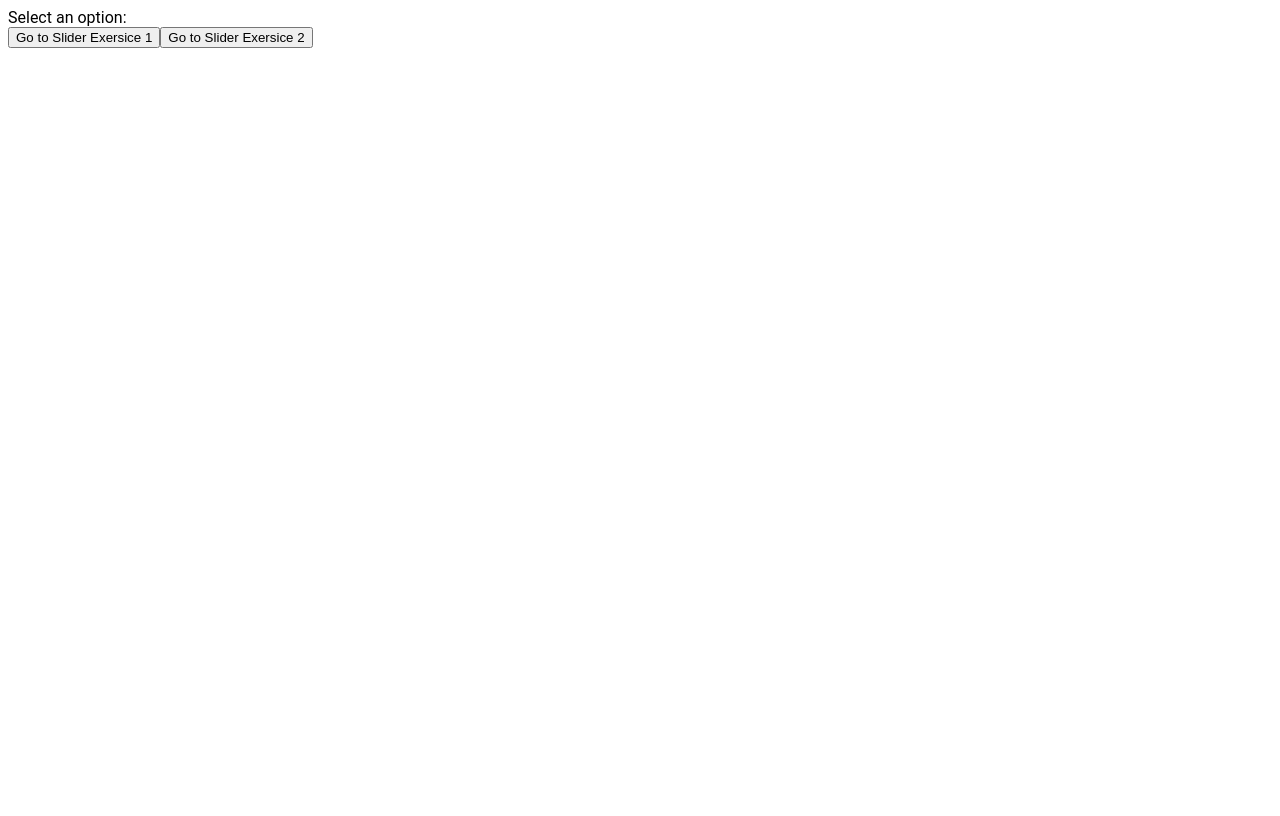
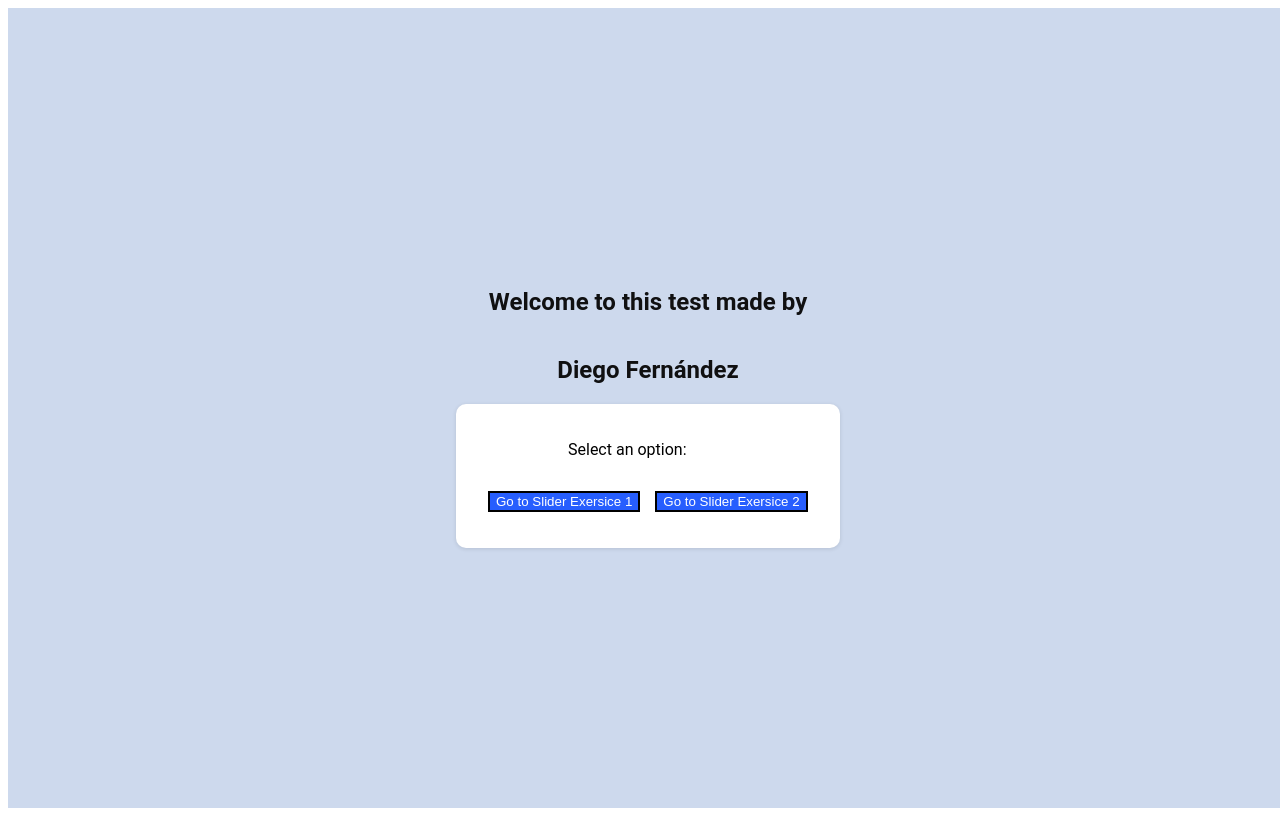
Before and after one commit to diegofernandezmontesinos/MCAdfm, a React (Vite) app: page / in a window 1280 px wide. Built offline with nearby package versions, Linux system fonts and the light colour scheme.

Commit message:
styles in landing page and documentation in the readme

```diff
--- a/src/components/LandingPage/landing.jsx
+++ b/src/components/LandingPage/landing.jsx
@@ -1,17 +1,37 @@
-import React from "react";
-import Range from "../Range/Range";
+import React, { useEffect, useState } from "react";
+import "./landingPage.css";
 import { Link } from "react-router-dom";
 
 function Landing() {
+  const [color, setColor] = useState(true);
+  useEffect(() => {
+    setInterval(() => setColor(false), 1500);
+  }, []);
   return (
     <>
-      <div>Select an option:</div>
-     <Link to={'/sliderExercise1'}>
-     <button> Go to Slider Exersice 1</button>
-     </Link>
-     <Link to={'/sliderExercise2'}>
-     <button> Go to Slider Exersice 2</button>
-     </Link>
+      <div className="landingBodyContainer">
+        <h2 className={color ? "openingColor" : "ContinueColor"}>
+          Welcome to this test made by{" "}
+        </h2>
+        {!color && <h2 className="ContinueColor">Diego Fernández</h2>}
+        <div className="landingPageContainer">
+          <div className="textContainer">Select an option:</div>
+          <div className="landingPageButtonContainer">
+            <Link to={"/sliderExercise1"}>
+              <button className="landingpageButton">
+                {" "}
+                Go to Slider Exersice 1
+              </button>
+            </Link>
+            <Link to={"/sliderExercise2"}>
+              <button className="landingpageButton">
+                {" "}
+                Go to Slider Exersice 2
+              </button>
+            </Link>
+          </div>
+        </div>
+      </div>
     </>
   );
 }
--- /dev/null
+++ b/src/components/LandingPage/landingPage.css
@@ -0,0 +1,43 @@
+.landingBodyContainer {
+  min-height: 100vh;
+  display: flex;
+  flex-direction: column;
+  justify-content: center;
+  align-items: center;
+  background: var(--background-color-Body);
+}
+.landingPageContainer {
+  width: 100%;
+  max-width: 320px;
+  padding: 36px 32px;
+  background: var(--color-white);
+  border-radius: 10px;
+  box-shadow: 0 1px 4px rgba(18, 22, 33, 0.12);
+}
+
+.textContainer {
+  margin: 0 0 2rem 0;
+  padding-left: 5rem;
+}
+.landingPageButtonContainer {
+  display: flex;
+  gap: 15px;
+}
+
+.landingpageButton {
+  border: 2px solid black;
+  background-color: var(--background-color-Blue-slider);
+  color: var(--color-white);
+}
+.landingpageButton:hover {
+  background-color: var(--background-color-Body);
+  color: var(--color-black);
+}
+
+.openingColor {
+  color: var(--color-white);
+}
+
+.ContinueColor {
+  color: var(--color-black);
+}
--- a/src/components/Range/Range.css
+++ b/src/components/Range/Range.css
@@ -4,6 +4,7 @@
   --color-white: #fff;
   --background-color-CurrentValue: #99a3ba;
   --color-bold: #3f4656;
+  --color-black: #101011;
 }
 
 .app {
@@ -20,7 +21,6 @@
   background: var(--background-color-Body);
   margin-top: 2rem;
   margin-bottom: 2rem;
-
 }
 
 .thumb {
@@ -73,3 +73,19 @@ h3 {
   margin: 0 0 20px 0;
   color: var(--color-bold);
 }
+
+.returnButtonContainer {
+  display: flex;
+  justify-content: center;
+  align-items: center;
+}
+.returnButton {
+  border: 2px solid black;
+  background-color: var(--background-color-Blue-slider);
+  color: var(--color-white);
+}
+
+.returnButton:hover {
+  background-color: var(--background-color-Body);
+  color:black;
+}
--- a/src/components/Range/Range.jsx
+++ b/src/components/Range/Range.jsx
@@ -53,9 +53,11 @@ function Range(props) {
               <Step />
             </>
           )}
-          <Link to={"/"}>
-            <button>Return to home</button>
-          </Link>
+          <div className="returnButtonContainer">
+            <Link to={"/"}>
+              <button className="returnButton">Return to home</button>
+            </Link>
+          </div>
         </div>
       </div>
     </>
```
Also changed, not shown: 1 other file (tests, documents, lock files or other folders).
